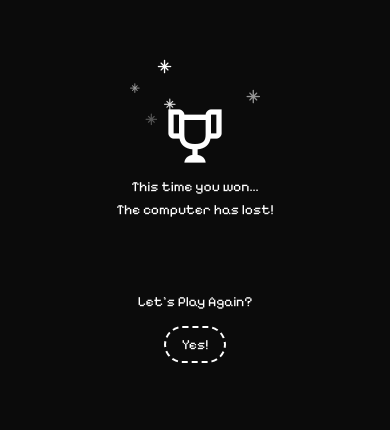
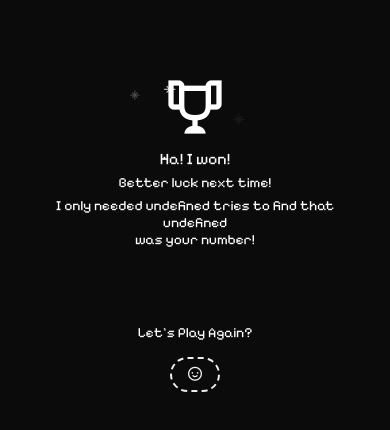
Before and after one commit to EdmirSoares/Can-it-guess-your-number-app, a React Native app: screen /WinScreen in a window 390 px wide. Shown: the part 156-586 px from the top of the page. Built offline with nearby package versions, Linux system fonts and the light colour scheme.

Commit message:
chore: update texts for WinScreen

```diff
--- a/routes/provider.tsx
+++ b/routes/provider.tsx
@@ -18,7 +18,7 @@ function Provider() {
 		"Poppins-Bold": require("../src/assets/fonts/Poppins-Bold.ttf"),
 		"Poppins-Medium": require("../src/assets/fonts/Poppins-Medium.ttf"),
 		"Anton-Regular": require("../src/assets/fonts/Anton-Regular.ttf"),
-		PixelifySans: require("../src/assets/fonts/PixelifySans-Regular.ttf"),
+		"PixelifySans": require("../src/assets/fonts/PixelifySans-Regular.ttf"),
 	});
 
 	useEffect(() => {
--- a/src/screens/GameOverPlayerScreen/useApp.ts
+++ b/src/screens/GameOverPlayerScreen/useApp.ts
@@ -39,7 +39,7 @@ export default function useApp() {
 			"Nice job, champ!\nYou tried to cheat and instantly lost the game. Impressive skills!",
 			"Wow, cheating and losing instantly?\nThat's a new level of dedication to failure!",
 			"Cheating and losing in the same game?\nYou must be a pro at this!",
-			"Impressive!\nYou cheated and the game ended instantly.\nMaybe losing is your true talent?",
+			"That's impressive!\nYou cheated and the game ended instantly.\nMaybe losing is your true talent?",
 		];
 
 		const randomIndex = Math.floor(Math.random() * phrases.length);
--- a/src/screens/GameScreen/useApp.ts
+++ b/src/screens/GameScreen/useApp.ts
@@ -15,19 +15,13 @@ export default function useApp() {
 	const [isMoreThan, setisMoreThan] = useState(1);
 	const [randomNumberGenerated, setRandomNumberGenerated] = useState(0);
 
-	const route = useRoute<RouteProp<{ params: RouteParams }, "params">>();
+	const route = useRoute<RouteProp<{ params: RouteParams; }, "params">>();
 	const userNumber = route.params?.userNumber || 0;
 	const navigation = useNavigation<GameScreenNavigationProp>();
 
 	useEffect(() => {
 		console.log("more: " + isMoreThan, "less: " + isLessThan);
 	}, [isLessThan, isMoreThan]);
-	useEffect(() => {
-		navigation.navigate("WinScreen", {
-			userNumber: userNumber,
-			guessRounds: guessRounds,
-		});
-	}, []);
 
 	function handlerPlayerVictory(
 		playerNumber: number,
--- a/src/screens/Home/styles.ts
+++ b/src/screens/Home/styles.ts
@@ -70,7 +70,7 @@ const styles = StyleSheet.create({
 		padding: 6,
 		width: 220,
 		height: 220,
-		fontSize: 80,
+		fontSize: 90,
 		fontFamily: "PixelifySans",
 		textAlign: "center",
 		borderRadius: 999,
--- a/src/screens/WinScreen/index.tsx
+++ b/src/screens/WinScreen/index.tsx
@@ -4,19 +4,19 @@ import styles from "./styles";
 import useApp from "./useApp";
 
 export default function WinScreen() {
-	const { userNumber, guessRounds, animatedStyle, fadeAnims } = useApp();
+	const { userNumber, guessRounds, handleNavigateToGameScreen, animatedStyle, fadeAnim, fadeAnims } = useApp();
 	return (
 		<View style={styles.container}>
 			<View style={styles.content}>
 				{[
-					{ size: 10, right: '38%', top: "23.5%" },
-					{ size: 12, right: '34%', top: "31%" },
-					{ size: 12, right: '40%', top: "28%" },
-					{ size: 14, right: '29%', top: "27%" },
-					{ size: 14, left: '38%', top: "23%" },
-					{ size: 12, left: '40%', top: "28%" },
-					{ size: 10, left: '29%', top: "26%" },
-					{ size: 12, left: '34%', top: "30%" },
+					{ size: 10, right: '38%', top: "22.5%" },
+					{ size: 12, right: '34%', top: "30%" },
+					{ size: 12, right: '40%', top: "27%" },
+					{ size: 14, right: '29%', top: "26%" },
+					{ size: 14, left: '38%', top: "22%" },
+					{ size: 12, left: '40%', top: "26%" },
+					{ size: 10, left: '29%', top: "27%" },
+					{ size: 12, left: '34%', top: "29%" },
 				].map((style, index) => (
 					<Animated.View
 						key={index}
@@ -31,25 +31,28 @@ export default function WinScreen() {
 					color="#FFF"
 				/>
 				<View style={styles.descriptionTextContainer}>
-					<Text style={styles.descriptionText}>
-						This time you won...
+					<Text style={styles.emphasisText}>
+						Ha! I won!
 					</Text>
 					<Text style={styles.descriptionText}>
-						The computer has lost!
+						Better luck next time!
 					</Text>
+					<Text style={styles.descriptionText}>{`I only needed ${guessRounds} tries to find that ${userNumber}\nwas your number!`}</Text>
 				</View>
 				<View style={styles.playAgainContent}>
 					<Text style={styles.descriptionText}>
 						Let's Play Again?
 					</Text>
+					<Animated.View style={{ opacity: fadeAnim }}>
 						<View style={styles.buttonsArea}>
 							<TouchableOpacity
 								style={styles.button}
-
+								onPress={handleNavigateToGameScreen}
 							>
-							<Text style={styles.descriptionText}>Yes!</Text>
+								<Octicons name="smiley" size={14} color="#fff" />
 							</TouchableOpacity>
 						</View>
+					</Animated.View>
 				</View>
 			</View>
 		</View>
--- a/src/screens/WinScreen/styles.ts
+++ b/src/screens/WinScreen/styles.ts
@@ -29,6 +29,12 @@ const styles = StyleSheet.create({
 		fontFamily: "PixelifySans",
 		fontSize: 14,
 	},
+	emphasisText: {
+		color: "#fff",
+		textAlign: "center",
+		fontFamily: "PixelifySans",
+		fontSize: 16,
+	},
 	playAgainContent: {
 		height: 200,
 		width: "100%",
--- a/src/screens/WinScreen/useApp.ts
+++ b/src/screens/WinScreen/useApp.ts
@@ -11,11 +11,12 @@ interface RouteParams {
 
 export default function useApp() {
 	const navigation = useNavigation<GameScreenNavigationProp>();
-	const route = useRoute<RouteProp<{ params: RouteParams }, "params">>();
+	const route = useRoute<RouteProp<{ params: RouteParams; }, "params">>();
 
 	const userNumber = route.params?.userNumber;
 	const guessRounds = route.params?.guessRounds;
 
+	const fadeAnim = useRef(new Animated.Value(0)).current;
 	const fadeAnims = [
 		useRef(new Animated.Value(0)).current,
 		useRef(new Animated.Value(0)).current,
@@ -27,7 +28,7 @@ export default function useApp() {
 		useRef(new Animated.Value(0)).current,
 	];
 
-	const durations = [1000, 1500, 2000, 2500, 3000, 3500, 4000, 4500];
+	const durations = [1200, 2500, 800, 1500, 1000, 2000, 1300, 600];
 
 	const animatedStyle = (style: any, fadeAnim: Animated.Value) => ({
 		...style,
@@ -58,6 +59,27 @@ export default function useApp() {
 		return () => loop.stop();
 	}, [fadeAnims, durations]);
 
+	useEffect(() => {
+		const loop = Animated.loop(
+			Animated.sequence([
+				Animated.timing(fadeAnim, {
+					toValue: 1,
+					duration: 1000,
+					useNativeDriver: true,
+				}),
+				Animated.timing(fadeAnim, {
+					toValue: 0,
+					duration: 1000,
+					useNativeDriver: true,
+				}),
+			])
+		);
+
+		loop.start();
+
+		return () => loop.stop();
+	}, [fadeAnim]);
+
 	function handleNavigateToGameScreen() {
 		navigation.navigate("Home");
 	}
@@ -66,6 +88,8 @@ export default function useApp() {
 		userNumber,
 		guessRounds,
 		animatedStyle,
+		handleNavigateToGameScreen,
+		fadeAnim,
 		fadeAnims,
 	};
 }
```
Also changed, not shown: package.json (+5 -5 lines), 1 other file (tests, documents, lock files or other folders). Lines whose indentation alone changed are shown as unchanged.
